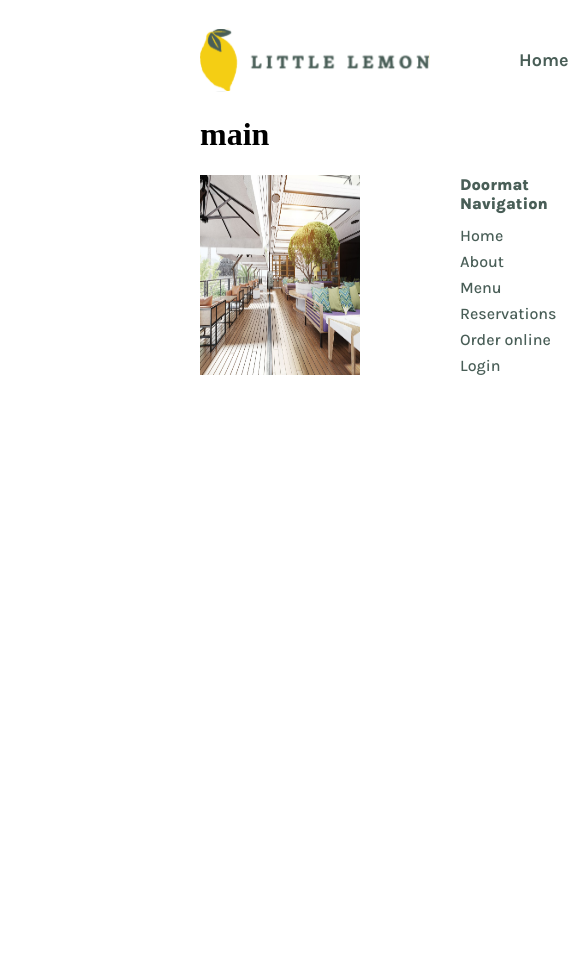
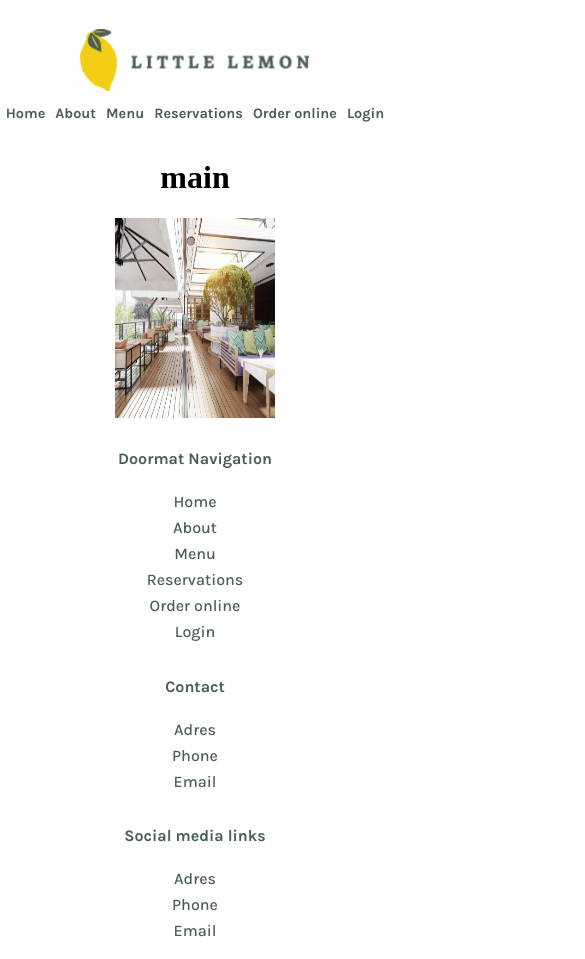
Before and after one commit to Agata10/Restaurant-app, a React (Create React App) app: page / in a window 390 px wide. Shown: the top 959 px of the page, 585 px wide, since content can reach past the window. Before the commit the page ends 844 px from the top, so only its background shows below. Built offline with nearby package versions, Linux system fonts and the light colour scheme.

Commit message:
Add responsive style to header and footer

```diff
--- a/public/index.html
+++ b/public/index.html
@@ -2,6 +2,7 @@
 <html lang="en">
   <head>
     <meta charset="utf-8" />
+    <meta name="viewport" content="width=device-width, initial-scale=1.0" />
     <link rel="icon" href="%PUBLIC_URL%/favicon.ico" />
     <meta name="viewport" content="width=device-width, initial-scale=1" />
     <meta name="description" content="Little Lemon restaurant website" />
--- a/src/components/Footer.js
+++ b/src/components/Footer.js
@@ -1,4 +1,5 @@
 import restaurant from '../images/restaurant.jpg';
+import '../styles/Footer.css';
 function Footer() {
   return (
     <footer>
--- a/src/components/Header.js
+++ b/src/components/Header.js
@@ -4,7 +4,7 @@ import Nav from './Nav';
 function Header() {
   return (
     <header>
-      <img src={logo} alt="Logo" />
+      <img className="logo" src={logo} alt="Logo" />
       <Nav />
     </header>
   );
--- a/src/components/Nav.js
+++ b/src/components/Nav.js
@@ -1,3 +1,5 @@
+import '../styles/Nav.css';
+
 function Nav() {
   return (
     <nav>
--- a/src/index.css
+++ b/src/index.css
@@ -13,71 +13,37 @@ body {
 }
 
 #root {
-  padding: 25px 200px 70px 200px;
+  padding: 25px 0px 70px 0px;
+  width: calc(100vw - 400px);
   margin: 0 auto;
-  display: grid;
-  justify-items: stretch;
-}
-
-/*HEADER*/
-
-header {
   display: flex;
-  justify-content: space-between;
-  align-items: center;
-}
-
-header ul {
-  display: flex;
-  gap: 30px;
-  list-style: none;
-  font-size: 18px;
-  font-weight: 700;
+  flex-direction: column;
 }
 
 a {
-  text-decoration: none;
   font-family: var(--secondary-font-fam);
   color: var(--primary-green);
+  text-decoration: none;
 }
 
 a:visited {
   color: var(--primary-yellow);
 }
 
-/*FOOTER*/
+@media only screen and (max-width: 762px) {
 
-footer {
-  display: flex;
-  gap: 100px;
-  margin: 0 auto;
-
-  font-family: var(--secondary-font-fam);
-  color: var(--primary-green);
-  font-size: 16px;
+  #root {
+    width: 98vw;
+    align-items: center;
+    justify-content: center;
+    padding: 25px 0px 15px 0px;
+  }
 }
 
+@media only screen and (min-width: 763px) and (max-width: 1064px) {
 
-footer ul {
-  list-style: none;
-  padding: 0;
-  margin: 0;
-  font-weight: 500;
+  #root {
+    width: 95vw;
+  }
+
 }
-
-footer ul li {
-  line-height: 26px;
-}
-
-.links-section-header {
-  padding-bottom: 10px;
-  margin: 0;
-  font-weight: 800;
-}
-
-footer section {
-  width: 140px;
-  display: flex;
-  flex-direction: column;
-  align-items: self-start;
-}
--- /dev/null
+++ b/src/styles/Footer.css
@@ -0,0 +1,56 @@
+footer {
+    display: flex;
+    justify-content: space-around;
+
+    font-family: var(--secondary-font-fam);
+    color: var(--primary-green);
+    font-size: 16px;
+}
+
+footer img {
+    padding-right: 40px;
+}
+
+footer ul {
+    list-style: none;
+    padding: 0;
+    margin: 0;
+}
+
+footer ul li {
+    line-height: 26px;
+    font-weight: 500;
+}
+
+footer section {
+    width: 160px;
+    display: flex;
+    flex-direction: column;
+    align-items: self-start;
+}
+
+
+@media only screen and (max-width: 762px) {
+    footer {
+        flex-direction: column;
+        align-items: center;
+        justify-content: center;
+        gap: 10px;
+    }
+
+    footer img {
+        padding: 0px;
+    }
+
+    footer section {
+        align-items: center;
+        width: 100%;
+    }
+
+    footer ul li {
+        text-align: center;
+    }
+}
+
+
+@media only screen and (min-width: 763px) and (max-width: 1064px) {}
--- /dev/null
+++ b/src/styles/Nav.css
@@ -0,0 +1,54 @@
+header {
+    display: flex;
+    justify-content: space-between;
+    align-items: center;
+}
+
+header img {
+    width: 230px;
+    height: 70px;
+}
+
+header ul {
+    display: flex;
+    gap: 30px;
+    list-style: none;
+    padding: 0;
+}
+
+header ul li {
+    font-size: 18px;
+    font-weight: 700;
+}
+
+@media only screen and (max-width: 767px) {
+
+    header {
+        flex-direction: column;
+        justify-content: center;
+    }
+
+    header ul {
+        gap: 10px;
+        margin-top: 10px;
+    }
+
+    header ul li {
+        font-size: 0.9rem;
+        text-align: center;
+    }
+}
+
+
+@media only screen and (min-width: 768px) and (max-width: 1064px) {
+
+    header ul li {
+        font-size: 1.2rem;
+    }
+
+    header ul {
+        gap: 10px;
+        margin: 0px;
+    }
+
+}
```
Also changed, not shown: src/images/Logo .svg.
